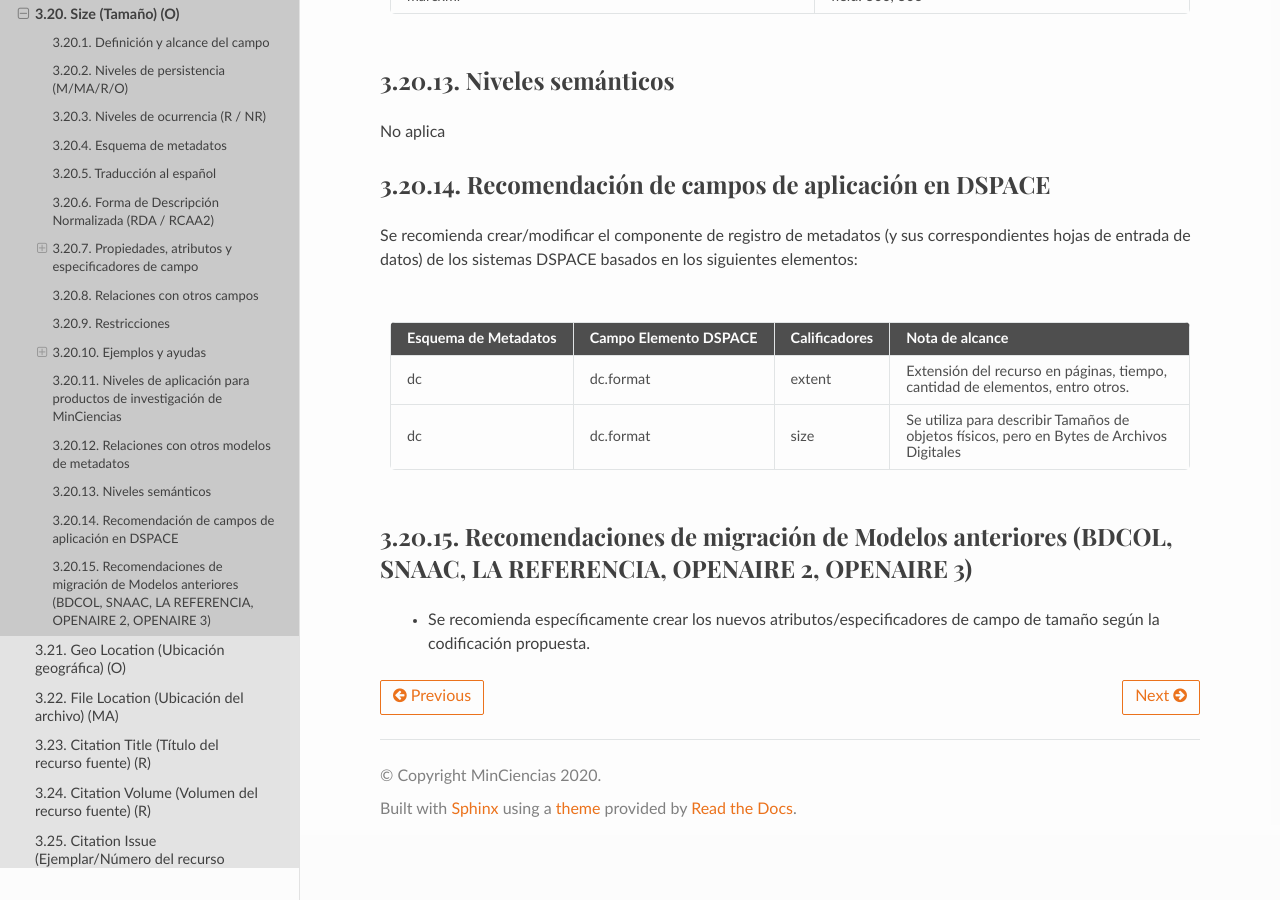
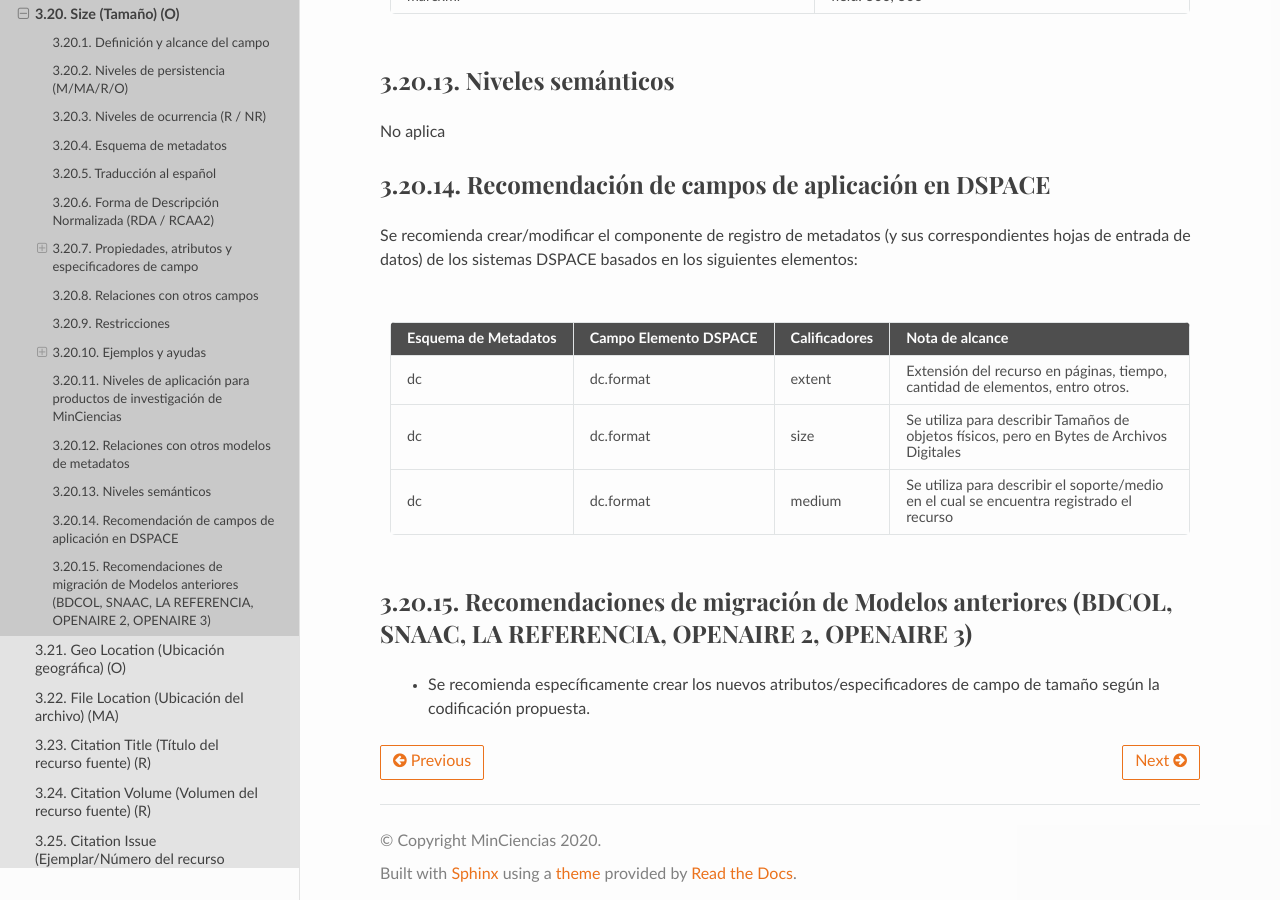
Before and after one commit to rcic/openaire4, a Sphinx documentation site: the page built from docs/field_size.rst, in a window 1280 px wide and 900 px high, scrolled down 2986 px. Built offline with Sphinx 7.4.7 and the Read the Docs theme 2.0.0, drawn with Linux system fonts in a browser that asks for light colours; some web fonts are replaced; a script that is not in the unit is left out.

Commit message:
Update field_size.rst

```diff
--- a/docs/field_size.rst
+++ b/docs/field_size.rst
@@ -156,6 +156,8 @@ Se recomienda crear/modificar el componente de registro de metadatos (y sus corr
 +----------------------+-----------------------+---------------+-------------------------------------------------------------------------------------------+
 | dc                   | dc.format             | size          | Se utiliza para describir Tamaños de objetos físicos, pero en Bytes de Archivos Digitales |
 +----------------------+-----------------------+---------------+-------------------------------------------------------------------------------------------+
+| dc                   | dc.format             | medium        | Se utiliza para describir el soporte/medio en el cual se encuentra registrado el recurso  |
++----------------------+-----------------------+---------------+-------------------------------------------------------------------------------------------+
 
 
 Recomendaciones de migración de Modelos anteriores (BDCOL, SNAAC, LA REFERENCIA, OPENAIRE 2, OPENAIRE 3)
```
